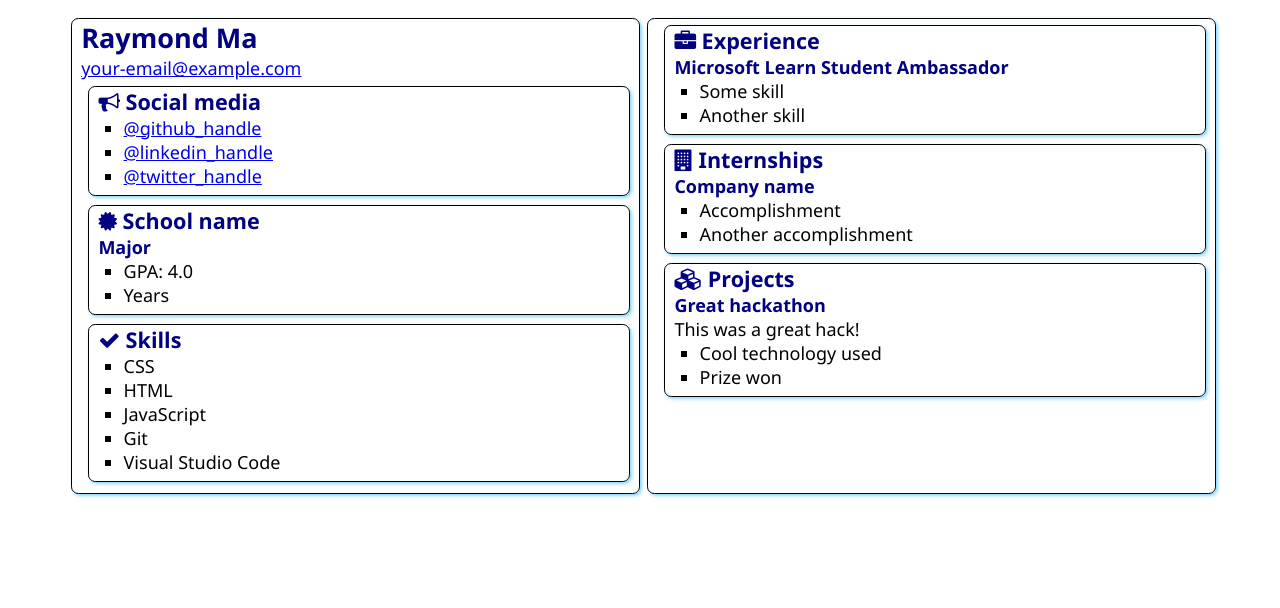
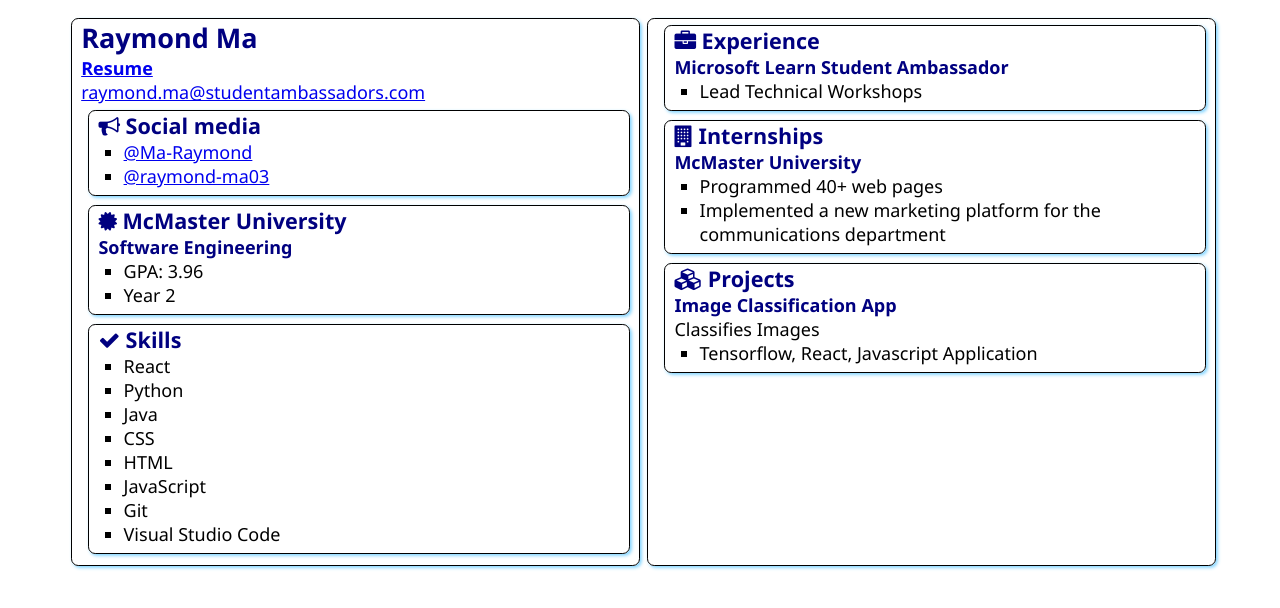
Before and after one commit to Ma-Raymond/SATechnicalOnboarding, a plain HTML site: page src/index.html in a window 1280 px wide. Drawn offline with Linux system fonts and the light colour scheme.

Commit message:
Updated Information
Update

```diff
--- a/src/index.html
+++ b/src/index.html
@@ -16,8 +16,16 @@
     <main>
       <article class="box">
         <h1>Raymond Ma</h1>
+        <h3>
+          <a
+            href="https://ma-raymond.github.io/portfolio/static/media/resume.bc166eb993c8a13acafc.pdf"
+            >Resume</a
+          >
+        </h3>
         <div>
-          <a href="mailto:your.email@example.com">your-email@example.com</a>
+          <a href="mailto:raymond.ma@studentambassadors.com"
+            >raymond.ma@studentambassadors.com</a
+          >
         </div>
 
         <section class="box">
@@ -26,11 +34,10 @@
             Social media
           </h2>
           <ul>
-            <li><a href="https://github.com/<handle>">@github_handle</a></li>
+            <li><a href="https://github.com/Ma-Raymond">@Ma-Raymond</a></li>
             <li>
-              <a href="https://linkedin.com/in/<handle>">@linkedin_handle</a>
+              <a href="https://linkedin.com/in/raymond-ma03/">@raymond-ma03</a>
             </li>
-            <li><a href="https://twitter.com/<handle>">@twitter_handle</a></li>
           </ul>
         </section>
 
@@ -38,12 +45,12 @@
           <div class="education">
             <h2>
               <i class="fa fa-certificate" aria-hidden="true"></i>
-              School name
+              McMaster University
             </h2>
-            <h3>Major</h3>
+            <h3>Software Engineering</h3>
             <ul>
-              <li>GPA: 4.0</li>
-              <li>Years</li>
+              <li>GPA: 3.96</li>
+              <li>Year 2</li>
             </ul>
           </div>
         </section>
@@ -54,6 +61,9 @@
             Skills
           </h2>
           <ul>
+            <li>React</li>
+            <li>Python</li>
+            <li>Java</li>
             <li>CSS</li>
             <li>HTML</li>
             <li>JavaScript</li>
@@ -70,8 +80,7 @@
           </h2>
           <h3>Microsoft Learn Student Ambassador</h3>
           <ul>
-            <li>Some skill</li>
-            <li>Another skill</li>
+            <li>Lead Technical Workshops</li>
           </ul>
         </section>
         <section class="box">
@@ -80,10 +89,13 @@
             Internships
           </h2>
 
-          <h3>Company name</h3>
+          <h3>McMaster University</h3>
           <ul>
-            <li>Accomplishment</li>
-            <li>Another accomplishment</li>
+            <li>Programmed 40+ web pages</li>
+            <li>
+              Implemented a new marketing platform for the communications
+              department
+            </li>
           </ul>
         </section>
         <section class="box">
@@ -92,11 +104,13 @@
             Projects
           </h2>
 
-          <h3>Great hackathon</h3>
-          <div>This was a great hack!</div>
+          <h3>
+            <a href="https://ma-raymond.github.io/image-classification/"></a
+            >Image Classification App
+          </h3>
+          <div>Classifies Images</div>
           <ul>
-            <li>Cool technology used</li>
-            <li>Prize won</li>
+            <li>Tensorflow, React, Javascript Application</li>
           </ul>
         </section>
       </article>
```
